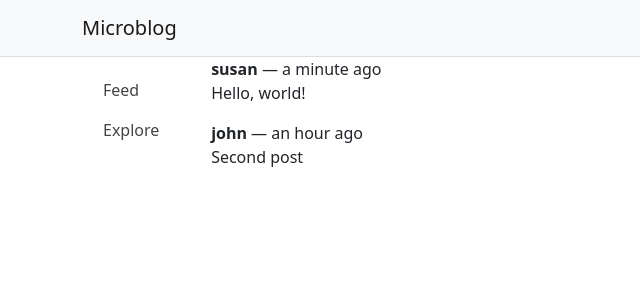
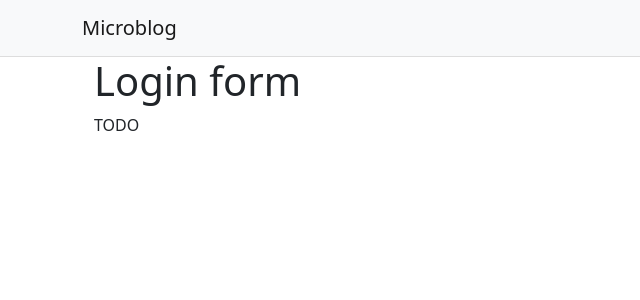
Before and after one commit to kaloyan-marinov/react-microblog, a React (Create React App) app: page /login in a window 1280 px wide. Shown: the top 300 px of the page, without its empty margins (0-640 px from the left). Built offline with nearby package versions, Linux system fonts and the light colour scheme.

Commit message:
create client-side routes/paths/"pages" (:= top-level application states that (a) dictate how the application renders in the web browser, and (b) are managed by the client application without ever reaching a/the [backend] server)

```diff
--- a/src/App.js
+++ b/src/App.js
@@ -1,15 +1,22 @@
 import Container from "react-bootstrap/Container";
+import { BrowserRouter, Routes, Route, Navigate } from "react-router-dom";
 import Header from "./components/Header";
-import Body from "./components/Body";
-import Posts from "./components/Posts";
+import FeedPage from "./pages/FeedPage";
+import ExplorePage from "./pages/ExplorePage";
+import LoginPage from "./pages/LoginPage";
 
 export default function App() {
   return (
     <Container fluid className="App">
-      <Header />
-      <Body sidebar>
-        <Posts />
-      </Body>
+      <BrowserRouter>
+        <Header />
+        <Routes>
+          <Route path="/" element={<FeedPage />} />
+          <Route path="/explore" element={<ExplorePage />} />
+          <Route path="/login" element={<LoginPage />} />
+          <Route path="*" element={<Navigate to="/" />} />
+        </Routes>
+      </BrowserRouter>
     </Container>
   );
 }
--- /dev/null
+++ b/src/pages/ExplorePage.js
@@ -0,0 +1,10 @@
+import Body from "../components/Body";
+
+export default function ExplorePage() {
+  return (
+    <Body sidebar>
+      <h1>Explore</h1>
+      <p>TODO</p>
+    </Body>
+  );
+}
--- /dev/null
+++ b/src/pages/FeedPage.js
@@ -0,0 +1,10 @@
+import Body from "../components/Body";
+import Posts from "../components/Posts";
+
+export default function FeedPage() {
+  return (
+    <Body sidebar>
+      <Posts />
+    </Body>
+  );
+}
--- /dev/null
+++ b/src/pages/LoginPage.js
@@ -0,0 +1,10 @@
+import Body from "../components/Body";
+
+export default function LoginPage() {
+  return (
+    <Body>
+      <h1>Login form</h1>
+      <p>TODO</p>
+    </Body>
+  );
+}
```
